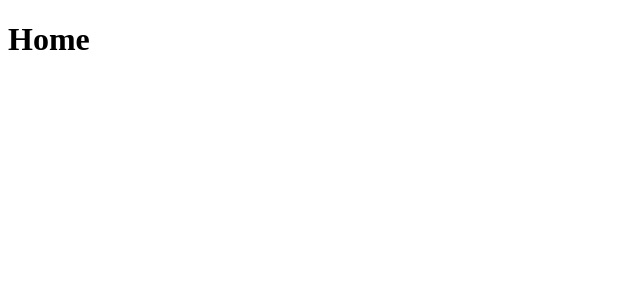
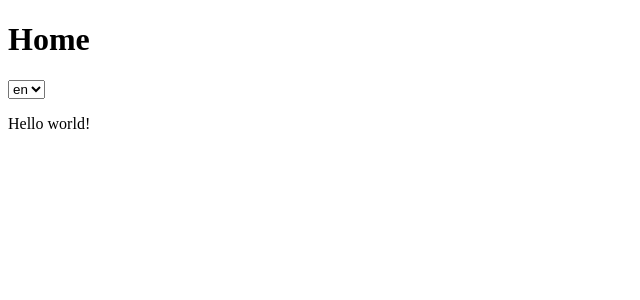
Before and after one commit to duduagarcia/portfolio2.0, a Nuxt app: page / in a window 1280 px wide. Shown: the top 300 px of the page, without its empty margins (0-640 px from the left). Built offline with nearby package versions, Linux system fonts and the light colour scheme.

Commit message:
feat: setted up vue i18n BASIC configs

```diff
--- /dev/null
+++ b/i18n.config.ts
@@ -0,0 +1,12 @@
+export default defineI18nConfig(() => ({
+  legacy: false,
+  locale: "en",
+  messages: {
+    pt: {
+      test: "Olá mundo!",
+    },
+    en: {
+      test: "Hello world!",
+    },
+  },
+}));
--- a/nuxt.config.ts
+++ b/nuxt.config.ts
@@ -2,4 +2,9 @@
 export default defineNuxtConfig({
   devtools: { enabled: true },
   modules: ["@nuxtjs/i18n"],
+  i18n: {
+    vueI18n: "./i18n.config.ts",
+    defaultLocale: "en",
+    locales: ["en", "pt"],
+  },
 });
--- a/pages/index.vue
+++ b/pages/index.vue
@@ -1,7 +1,14 @@
-<script setup></script>
+<script setup>
+const { locale } = useI18n();
+</script>
 
 <template>
   <div class="wrapper">
     <h1>Home</h1>
+    <select v-model="locale">
+      <option value="en">en</option>
+      <option value="pt">pt</option>
+    </select>
+    <p>{{ $t("test") }}</p>
   </div>
 </template>
```
